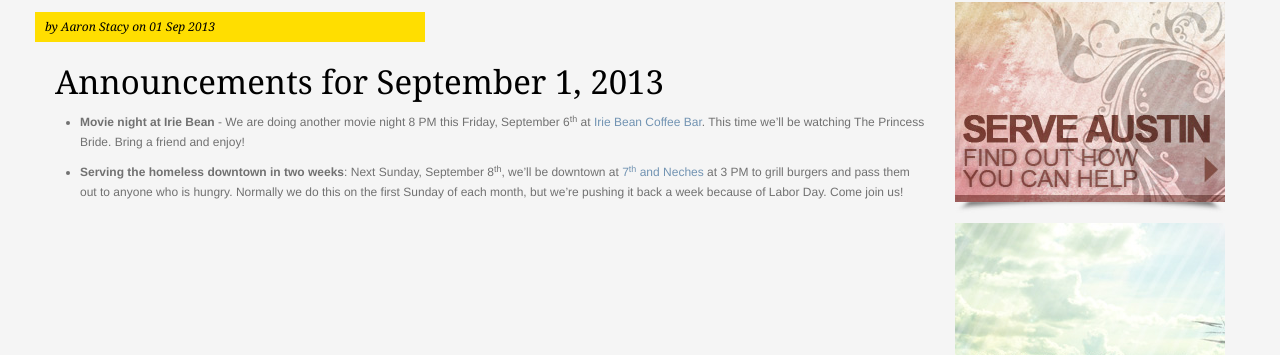
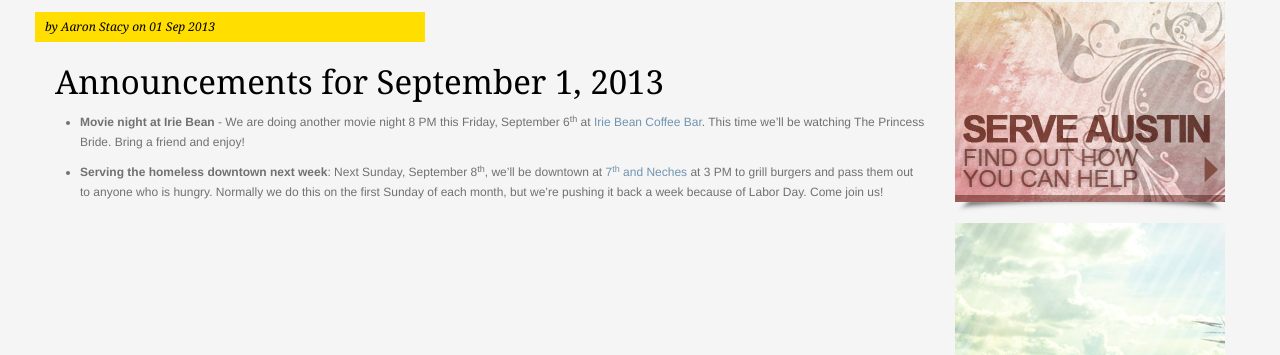
Before and after one commit to groveatx/groveatx.github.io, a Jekyll site: the page built from _posts/2013-09-01-announcements.md, in a window 1280 px wide. Shown: the part 148-503 px from the top of the page. Built offline with Jekyll 4.4.1, drawn with Linux system fonts in a browser that asks for light colours; Markdown is read by kramdown in place of the engine named in the settings.

Commit message:
fixed typo in announcements

```diff
--- a/_posts/2013-09-01-announcements.md
+++ b/_posts/2013-09-01-announcements.md
@@ -11,7 +11,7 @@ layout: post
    Friday, September 6<sup>th</sup> at [Irie Bean Coffee Bar][irie]. This time
    we'll be watching The Princess Bride. Bring a friend and enjoy!
 
- - **Serving the homeless downtown in two weeks**: Next Sunday, September
+ - **Serving the homeless downtown next week**: Next Sunday, September
    8<sup>th</sup>, we'll be downtown at [7<sup>th</sup> and Neches][lot] at 3
    PM to grill burgers and pass them out to anyone who is hungry. Normally we
    do this on the first Sunday of each month, but we're pushing it back a week
```
